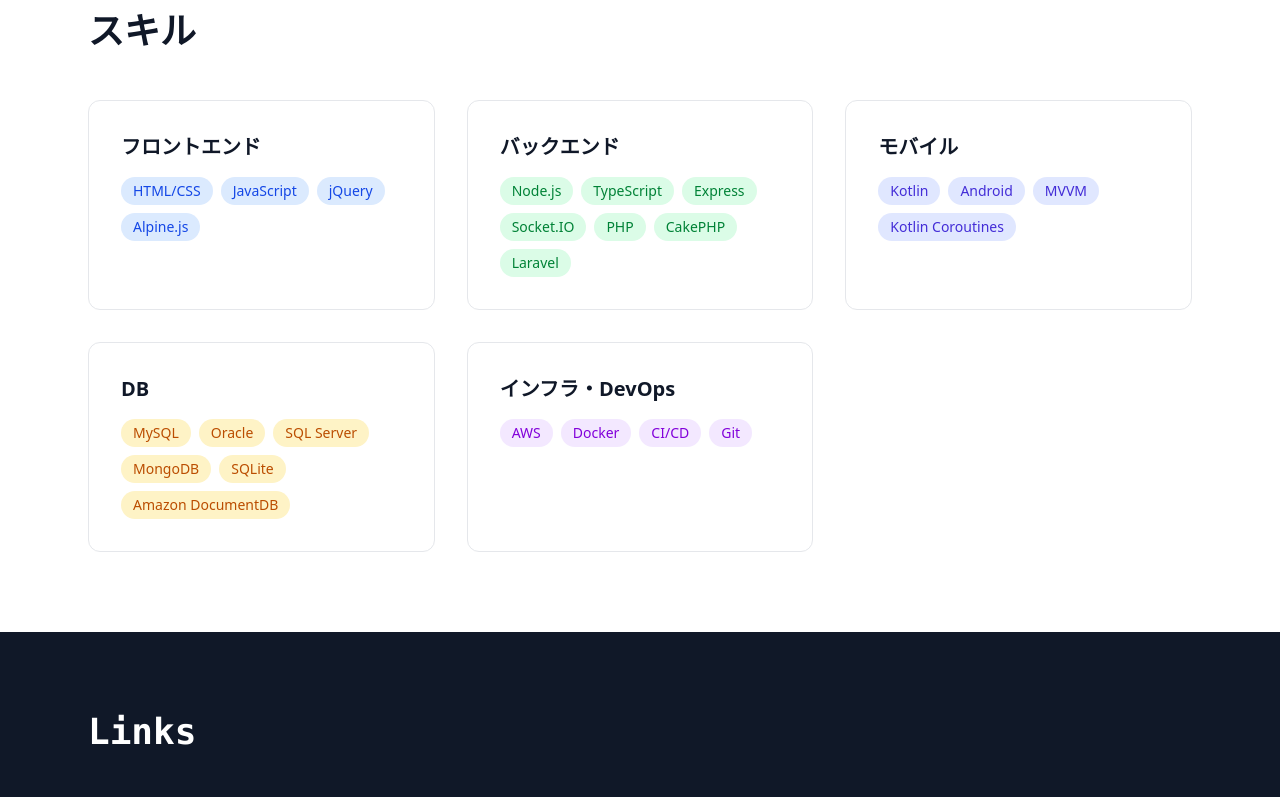
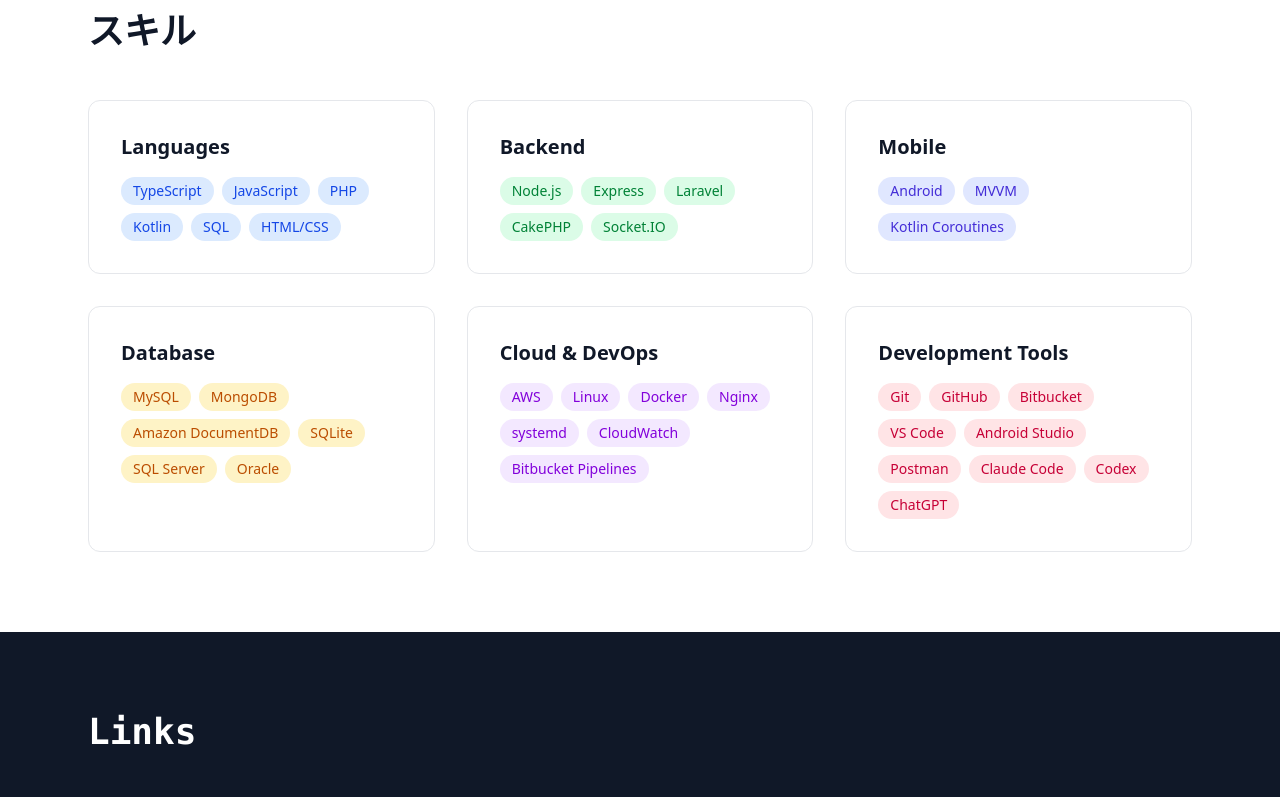
Before and after one commit to imurar/imurar-portfolio, an Astro site: page /about in a window 1280 px wide. Shown: the part 1300-2097 px from the top of the page. Built offline with nearby package versions, Linux system fonts and the light colour scheme; Astro itself is replaced by a stand-in of ours.

Commit message:
[refacotr] 技術スタックの修正

```diff
--- a/src/pages/about.astro
+++ b/src/pages/about.astro
@@ -58,53 +58,69 @@
       <h2 class="text-4xl font-mono font-bold mb-12">スキル</h2>
       <div class="grid grid-cols-1 md:grid-cols-2 lg:grid-cols-3 gap-8">
         <div class="bg-white border border-gray-200 rounded-xl p-8 hover:shadow-lg transition">
-          <h3 class="text-xl font-bold mb-4">フロントエンド</h3>
+          <h3 class="text-xl font-bold mb-4">Languages</h3>
           <div class="flex flex-wrap gap-2">
+            <span class="px-3 py-1 bg-blue-100 text-blue-700 text-sm rounded-full">TypeScript</span>
+            <span class="px-3 py-1 bg-blue-100 text-blue-700 text-sm rounded-full">JavaScript</span>
+            <span class="px-3 py-1 bg-blue-100 text-blue-700 text-sm rounded-full">PHP</span>
+            <span class="px-3 py-1 bg-blue-100 text-blue-700 text-sm rounded-full">Kotlin</span>
+            <span class="px-3 py-1 bg-blue-100 text-blue-700 text-sm rounded-full">SQL</span>
             <span class="px-3 py-1 bg-blue-100 text-blue-700 text-sm rounded-full">HTML/CSS</span>
-            <span class="px-3 py-1 bg-blue-100 text-blue-700 text-sm rounded-full">JavaScript</span>
-            <span class="px-3 py-1 bg-blue-100 text-blue-700 text-sm rounded-full">jQuery</span>
-            <span class="px-3 py-1 bg-blue-100 text-blue-700 text-sm rounded-full">Alpine.js</span>
           </div>
         </div>
         <div class="bg-white border border-gray-200 rounded-xl p-8 hover:shadow-lg transition">
-          <h3 class="text-xl font-bold mb-4">バックエンド</h3>
+          <h3 class="text-xl font-bold mb-4">Backend</h3>
           <div class="flex flex-wrap gap-2">
             <span class="px-3 py-1 bg-green-100 text-green-700 text-sm rounded-full">Node.js</span>
-            <span class="px-3 py-1 bg-green-100 text-green-700 text-sm rounded-full">TypeScript</span>
             <span class="px-3 py-1 bg-green-100 text-green-700 text-sm rounded-full">Express</span>
+            <span class="px-3 py-1 bg-green-100 text-green-700 text-sm rounded-full">Laravel</span>
+            <span class="px-3 py-1 bg-green-100 text-green-700 text-sm rounded-full">CakePHP</span>
             <span class="px-3 py-1 bg-green-100 text-green-700 text-sm rounded-full">Socket.IO</span>
-            <span class="px-3 py-1 bg-green-100 text-green-700 text-sm rounded-full">PHP</span>
-            <span class="px-3 py-1 bg-green-100 text-green-700 text-sm rounded-full">CakePHP</span>
-            <span class="px-3 py-1 bg-green-100 text-green-700 text-sm rounded-full">Laravel</span>
           </div>
         </div>
         <div class="bg-white border border-gray-200 rounded-xl p-8 hover:shadow-lg transition">
-          <h3 class="text-xl font-bold mb-4">モバイル</h3>
+          <h3 class="text-xl font-bold mb-4">Mobile</h3>
           <div class="flex flex-wrap gap-2">
-            <span class="px-3 py-1 bg-indigo-100 text-indigo-700 text-sm rounded-full">Kotlin</span>
             <span class="px-3 py-1 bg-indigo-100 text-indigo-700 text-sm rounded-full">Android</span>
             <span class="px-3 py-1 bg-indigo-100 text-indigo-700 text-sm rounded-full">MVVM</span>
             <span class="px-3 py-1 bg-indigo-100 text-indigo-700 text-sm rounded-full">Kotlin Coroutines</span>
           </div>
         </div>
         <div class="bg-white border border-gray-200 rounded-xl p-8 hover:shadow-lg transition">
-          <h3 class="text-xl font-bold mb-4">DB</h3>
+          <h3 class="text-xl font-bold mb-4">Database</h3>
           <div class="flex flex-wrap gap-2">
             <span class="px-3 py-1 bg-amber-100 text-amber-700 text-sm rounded-full">MySQL</span>
+            <span class="px-3 py-1 bg-amber-100 text-amber-700 text-sm rounded-full">MongoDB</span>
+            <span class="px-3 py-1 bg-amber-100 text-amber-700 text-sm rounded-full">Amazon DocumentDB</span>
+            <span class="px-3 py-1 bg-amber-100 text-amber-700 text-sm rounded-full">SQLite</span>
+            <span class="px-3 py-1 bg-amber-100 text-amber-700 text-sm rounded-full">SQL Server</span>
             <span class="px-3 py-1 bg-amber-100 text-amber-700 text-sm rounded-full">Oracle</span>
-            <span class="px-3 py-1 bg-amber-100 text-amber-700 text-sm rounded-full">SQL Server</span>
-            <span class="px-3 py-1 bg-amber-100 text-amber-700 text-sm rounded-full">MongoDB</span>
-            <span class="px-3 py-1 bg-amber-100 text-amber-700 text-sm rounded-full">SQLite</span>
-            <span class="px-3 py-1 bg-amber-100 text-amber-700 text-sm rounded-full">Amazon DocumentDB</span>
           </div>
         </div>
         <div class="bg-white border border-gray-200 rounded-xl p-8 hover:shadow-lg transition">
-          <h3 class="text-xl font-bold mb-4">インフラ・DevOps</h3>
+          <h3 class="text-xl font-bold mb-4">Cloud & DevOps</h3>
           <div class="flex flex-wrap gap-2">
             <span class="px-3 py-1 bg-purple-100 text-purple-700 text-sm rounded-full">AWS</span>
+            <span class="px-3 py-1 bg-purple-100 text-purple-700 text-sm rounded-full">Linux</span>
             <span class="px-3 py-1 bg-purple-100 text-purple-700 text-sm rounded-full">Docker</span>
-            <span class="px-3 py-1 bg-purple-100 text-purple-700 text-sm rounded-full">CI/CD</span>
-            <span class="px-3 py-1 bg-purple-100 text-purple-700 text-sm rounded-full">Git</span>
+            <span class="px-3 py-1 bg-purple-100 text-purple-700 text-sm rounded-full">Nginx</span>
+            <span class="px-3 py-1 bg-purple-100 text-purple-700 text-sm rounded-full">systemd</span>
+            <span class="px-3 py-1 bg-purple-100 text-purple-700 text-sm rounded-full">CloudWatch</span>
+            <span class="px-3 py-1 bg-purple-100 text-purple-700 text-sm rounded-full">Bitbucket Pipelines</span>
+          </div>
+        </div>
+        <div class="bg-white border border-gray-200 rounded-xl p-8 hover:shadow-lg transition">
+          <h3 class="text-xl font-bold mb-4">Development Tools</h3>
+          <div class="flex flex-wrap gap-2">
+            <span class="px-3 py-1 bg-rose-100 text-rose-700 text-sm rounded-full">Git</span>
+            <span class="px-3 py-1 bg-rose-100 text-rose-700 text-sm rounded-full">GitHub</span>
+            <span class="px-3 py-1 bg-rose-100 text-rose-700 text-sm rounded-full">Bitbucket</span>
+            <span class="px-3 py-1 bg-rose-100 text-rose-700 text-sm rounded-full">VS Code</span>
+            <span class="px-3 py-1 bg-rose-100 text-rose-700 text-sm rounded-full">Android Studio</span>
+            <span class="px-3 py-1 bg-rose-100 text-rose-700 text-sm rounded-full">Postman</span>
+            <span class="px-3 py-1 bg-rose-100 text-rose-700 text-sm rounded-full">Claude Code</span>
+            <span class="px-3 py-1 bg-rose-100 text-rose-700 text-sm rounded-full">Codex</span>
+            <span class="px-3 py-1 bg-rose-100 text-rose-700 text-sm rounded-full">ChatGPT</span>
           </div>
         </div>
       </div>
```
